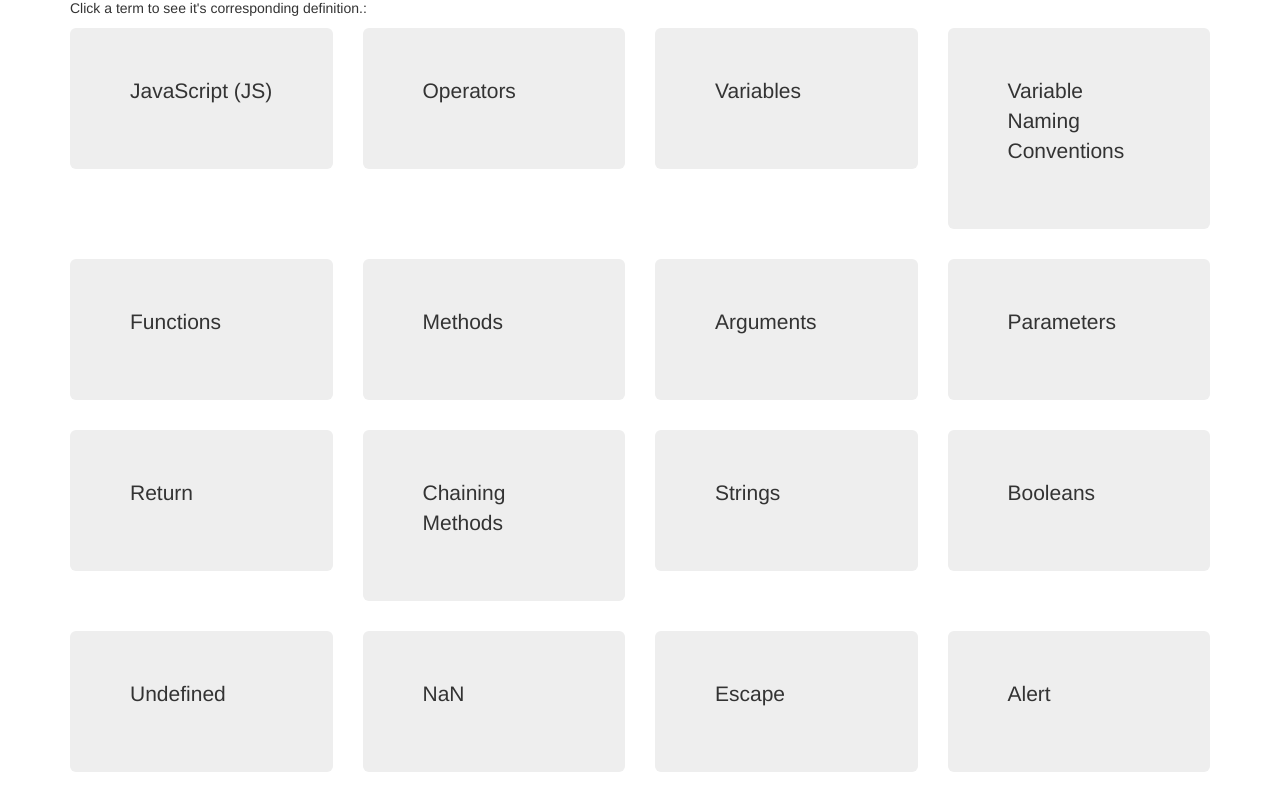
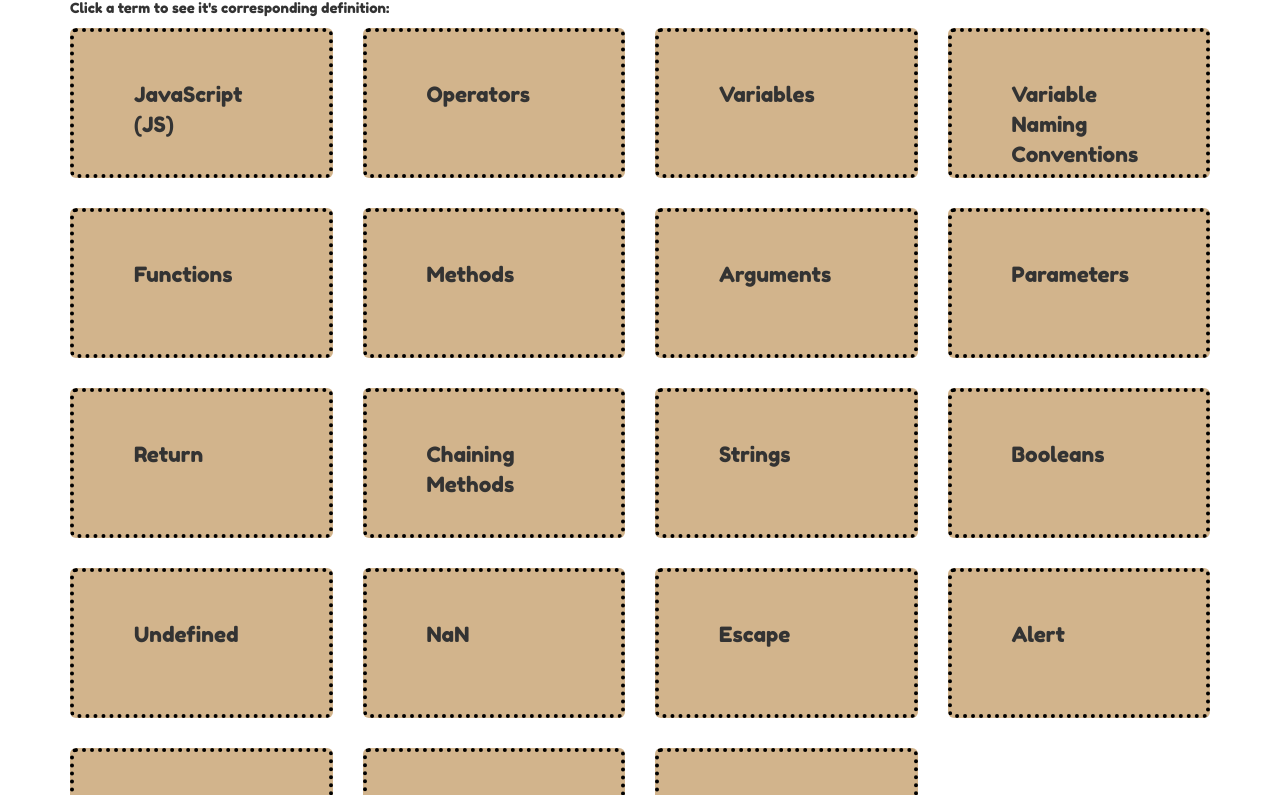
Before and after one commit to jdnagel1/flash-cards, a plain HTML site: page index.html in a window 1280 px wide. Shown: the part 72-867 px from the top of the page. Drawn offline with Linux system fonts and the light colour scheme.

Commit message:
add styling to the flash cards.

```diff
--- a/css/styles.css
+++ b/css/styles.css
@@ -73,3 +73,13 @@
 .hidden19 {
   display: none;
 }
+
+div.jumbotron {
+  height: 150px;
+  background-color: tan;
+  border: 4px dotted black
+}
+
+body {
+  font-family: 'Fredoka One', cursive;
+}
--- a/index.html
+++ b/index.html
@@ -5,17 +5,18 @@
     <link href="css/styles.css" rel="stylesheet" type="text/css">
     <script src="js/jquery-3.3.1.js"></script>
     <script src="js/scripts.js"></script>
+    <link href="https://fonts.googleapis.com/css?family=Fredoka+One|Indie+Flower" rel="stylesheet">
     <title>Flash Cards</title>
   </head>
   <body>
     <div class="container">
       <h1>Flash Cards</h1>
-      <p>Click a term to see it's corresponding definition.:</p>
+      <p>Click a term to see it's corresponding definition:</p>
       <div class="row">
         <div class="col-md-3">
           <div class="jumbotron">
             <p class="showing1">JavaScript (JS)</p>
-            <p class="hidden1">qwerty</p>
+            <p class="hidden1">Dank.Memz</p>
           </div>
         </div>
 
```
